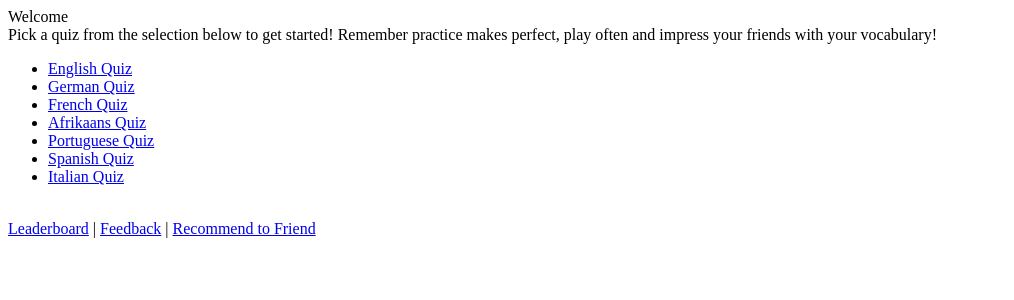
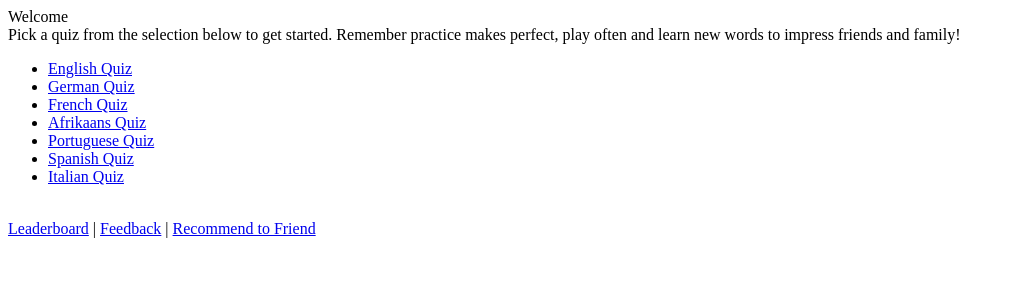
Before and after one commit to lzbotha/VocabChallenge, a Python web app: template vocabchallenge/templates/index.html in a window 1280 px wide. Shown: the top 300 px of the page, without its empty margins (0-1014 px from the left). Run offline with Jinja, Linux system fonts and the light colour scheme; the template is opened without the code that fills it, so the values that code supplies are empty.

Commit message:
changed display

```diff
--- a/vocabchallenge/templates/game.html
+++ b/vocabchallenge/templates/game.html
@@ -9,7 +9,7 @@
         {% endif %}
     {% endwith %}
 
-    <p><b>Definition/English word:</b>  chances:{{ lives }}</p>
+    <p><b>Definition/English word:</b></p>
     <p>{{ definition }}</p>
 
     <b>Pick the answer (enter the number only)</b><br>
@@ -23,4 +23,5 @@
         <textarea name="wordguess"></textarea>
         <input type="submit" />
     </form>
+    <p><b>chances:</b>   {{ lives }}</p>
 {% endblock %}
--- a/vocabchallenge/templates/index.html
+++ b/vocabchallenge/templates/index.html
@@ -9,7 +9,7 @@
 	{% endwith %}
 	Welcome <a href="/profile/{{ username }}">{{ username }}</a>
 	<br>
-	Pick a quiz from the selection below to get started! Remember practice makes perfect, play often and impress your friends with your vocabulary!
+	Pick a quiz from the selection below to get started. Remember practice makes perfect, play often and learn new words to impress friends and family!
 	<br>
 	<ul>
 		<li><a href="/game/english">English Quiz</a></li>
```
